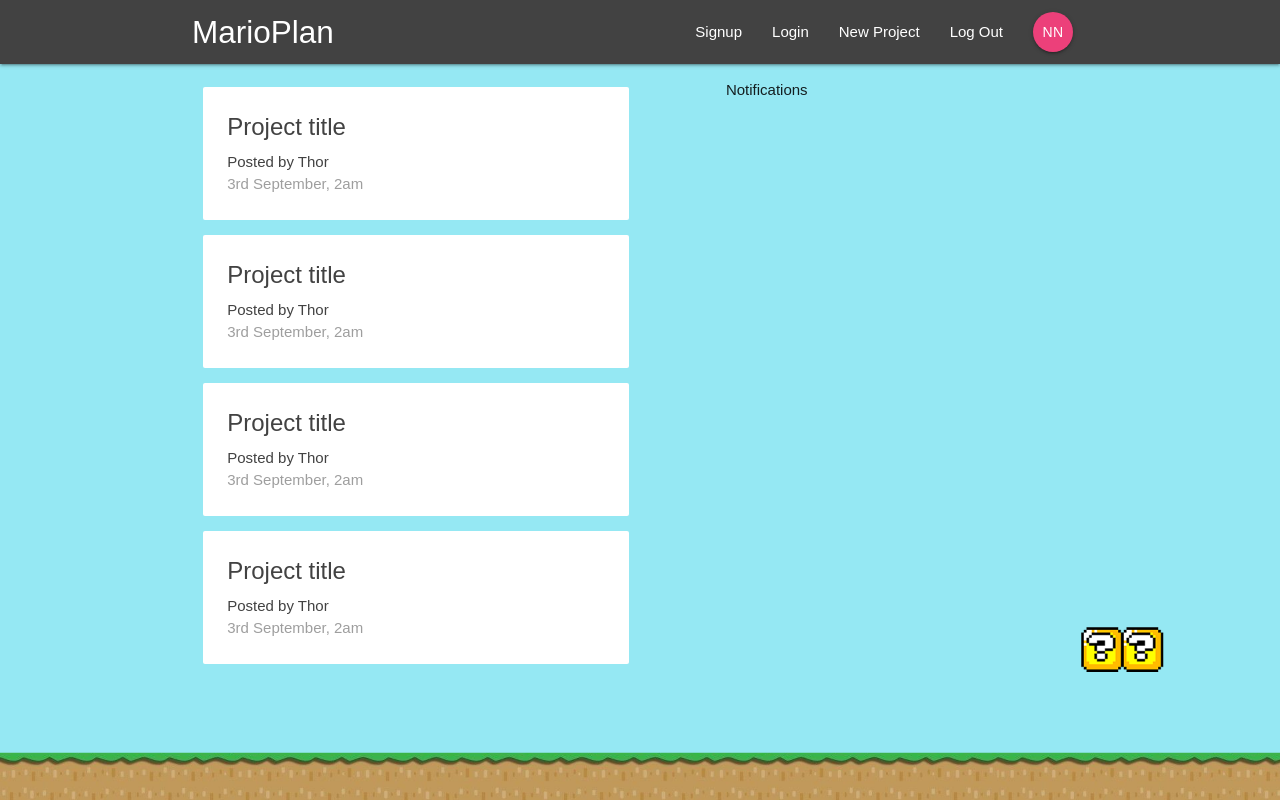
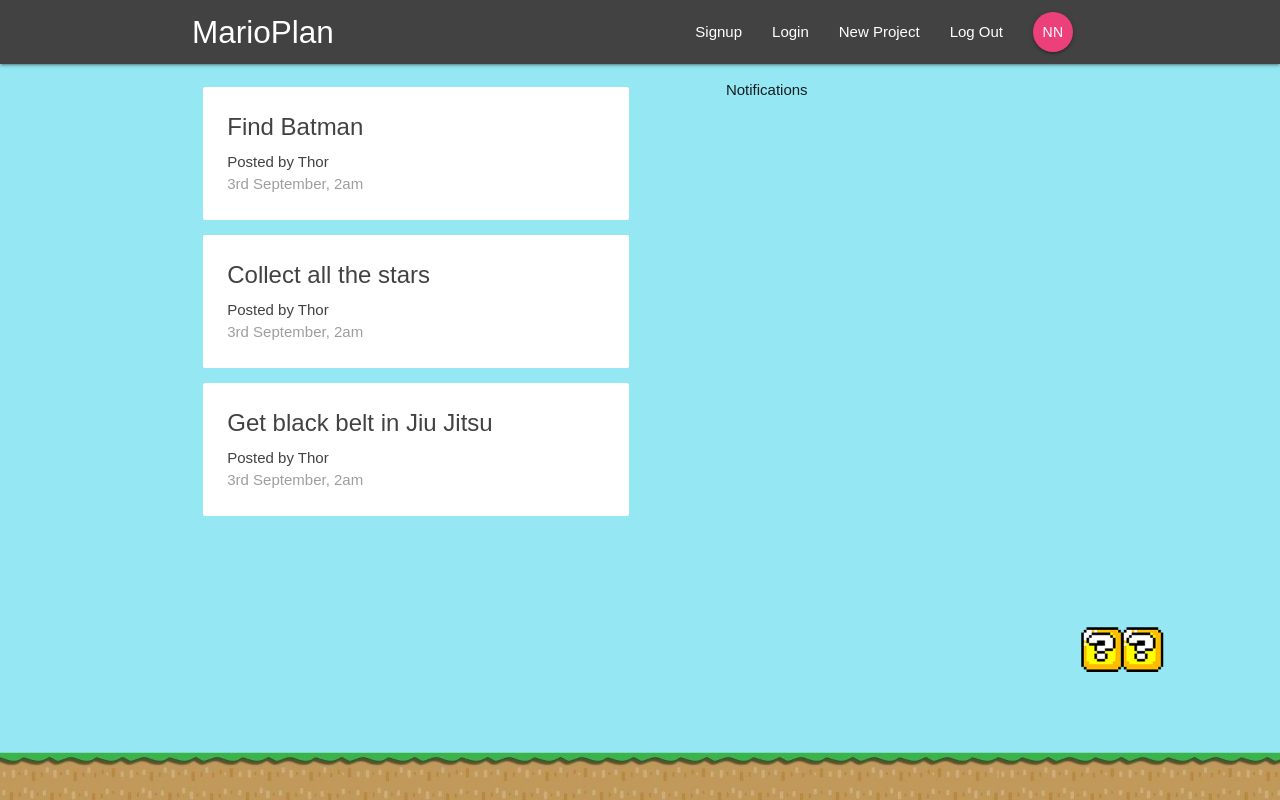
Before and after one commit to Arjun0o/marioplan, a React app: page / in a window 1280 px wide. Built offline with nearby package versions, Linux system fonts and the light colour scheme.

Commit message:
Added dummy data

```diff
--- a/src/components/dashboard/Dashboard.js
+++ b/src/components/dashboard/Dashboard.js
@@ -1,14 +1,17 @@
 import React, { Component } from 'react';
 import ProjectList from '../projects/ProjectList';
 import Notifications from './Notifications';
+import { connect } from 'react-redux';
 
 class Dashboard extends Component {
     render() {
+        //console.log(this.props);
+        const { projects } = this.props;
         return (
             <div className="dashboard container">
                 <div className="row">
                     <div className="col s12 m6">
-                        <ProjectList />
+                        <ProjectList projects={projects} />
                     </div>
                     <div className="col s12 m5 offset-m1">
                         <Notifications />
@@ -18,4 +21,9 @@
         )
     }
 }
-export default Dashboard;
+const mapStateToProps = (state) => {
+    return {
+        projects: state.project.projects
+    }
+}
+export default connect(mapStateToProps)(Dashboard);
--- a/src/components/projects/ProjectList.js
+++ b/src/components/projects/ProjectList.js
@@ -1,13 +1,14 @@
 import React from 'react';
 import ProjectSummary from './ProjectSummary';
 
-const ProjectList = () => {
+const ProjectList = ({ projects }) => {
     return (
         <div className="project-list section">
-            <ProjectSummary />
-            <ProjectSummary />
-            <ProjectSummary />
-            <ProjectSummary />
+            {projects && projects.map(project => {
+                return (
+                    <ProjectSummary project={project} key={project.id} />
+                )
+            })}
         </div>
     )
 }
--- a/src/components/projects/ProjectSummary.js
+++ b/src/components/projects/ProjectSummary.js
@@ -1,10 +1,10 @@
 import React from 'react';
 
-const ProjectSummary = () => {
+const ProjectSummary = ({ project }) => {
     return (
         <div className="card z-depth-0 project-summary">
             <div className="card-content grey-text text-darken-3">
-                <span className="card-title">Project title</span>
+                <span className="card-title">{project.title}</span>
                 <p>Posted by Thor</p>
                 <p className="grey-text">3rd September, 2am</p>
             </div>
--- a/src/index.js
+++ b/src/index.js
@@ -4,6 +4,7 @@
 import './index.css';
 import { createStore } from 'redux';
 import rootReducer from './store/reducers/rootReducer';
+import { Provider } from 'react-redux';
 
 const store = createStore(rootReducer);
-ReactDOM.render(<App />, document.getElementById('app'));
+ReactDOM.render(<Provider store={store}><App /></Provider>, document.getElementById('app'));
--- a/src/store/reducers/projectReducer.js
+++ b/src/store/reducers/projectReducer.js
@@ -1,4 +1,9 @@
 const initState = {
+    projects: [
+        { id: '1', title: 'Find Batman', content: 'blah blah blah' },
+        { id: '2', title: 'Collect all the stars', content: 'blah blah blah' },
+        { id: '3', title: 'Get black belt in Jiu Jitsu', content: 'blah blah blah' }
+    ]
 
 }
 
```
